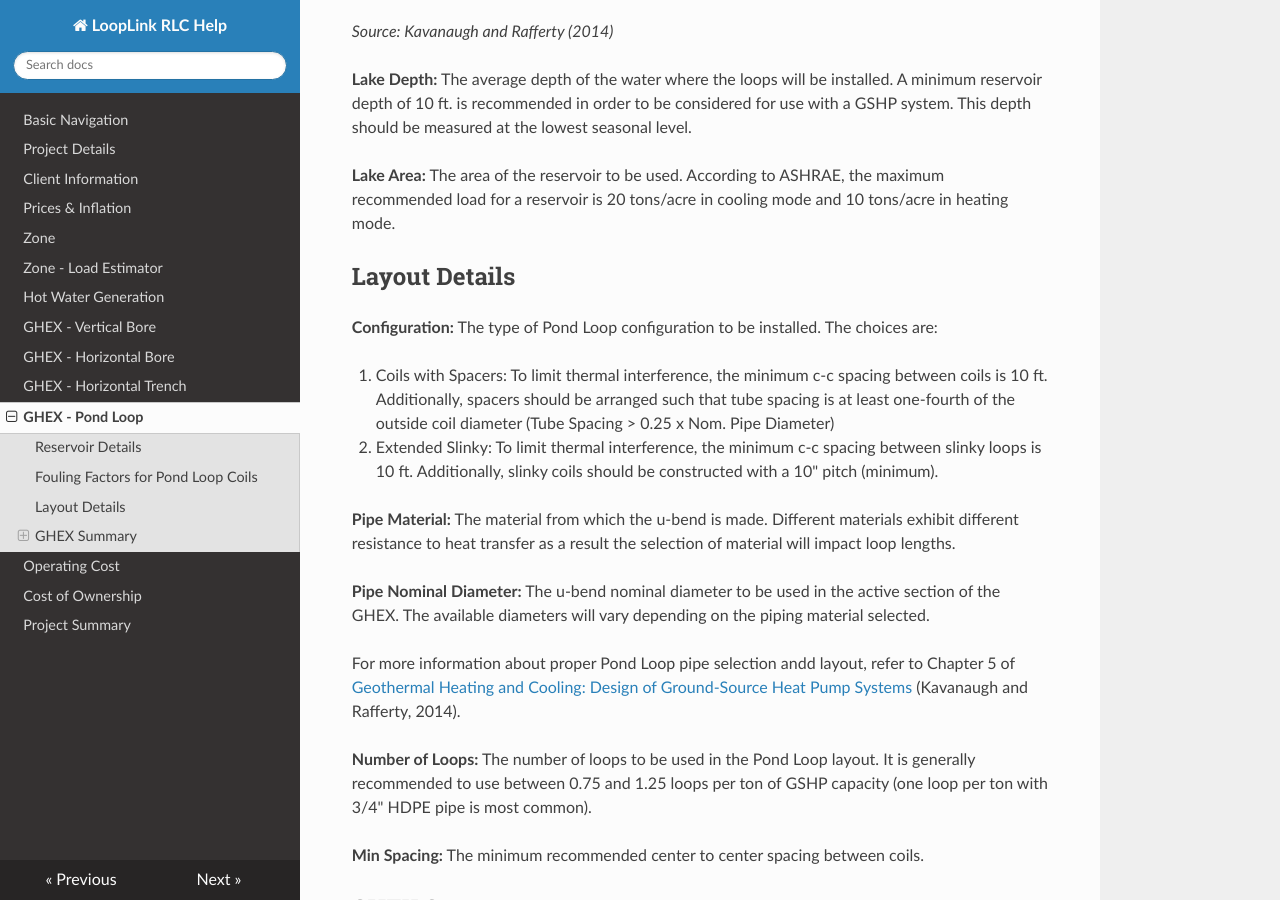
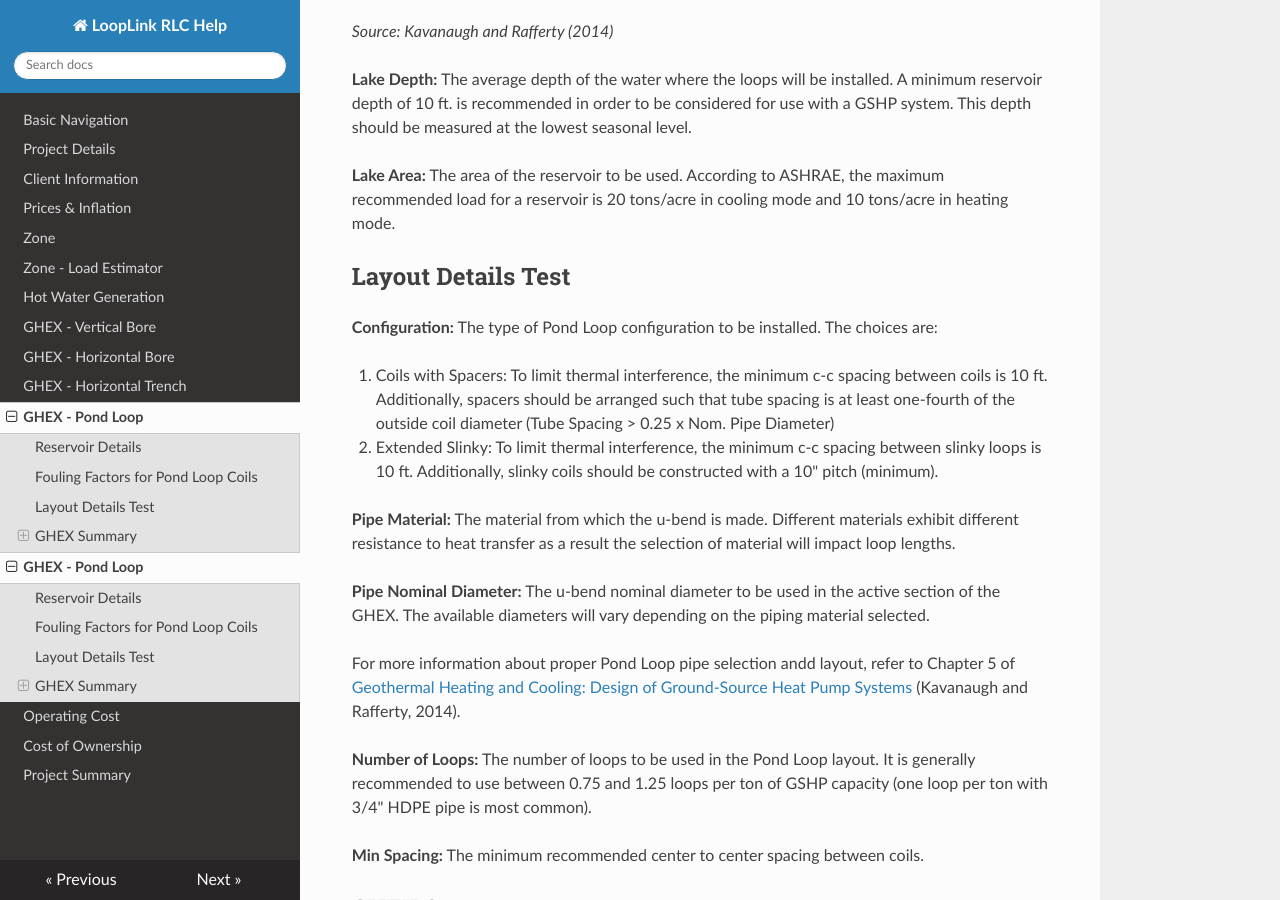
Before and after one commit to geoconnections-rjc/RLC_DOCS, an MkDocs documentation site: the page built from docs/pond_loop.md, in a window 1280 px wide and 900 px high, scrolled down 1613 px. Built offline with MkDocs 1.6.1, drawn with Linux system fonts in a browser that asks for light colours; nearby versions of some CDN libraries; old or Windows-style settings are respelled for this version of MkDocs.

Commit message:
Test Commit

```diff
--- a/docs/operating_cost.md
+++ b/docs/operating_cost.md
@@ -3,7 +3,7 @@
 #Economics - Operating Cost Summary
 **Use the peak heating and cooling loads, utility rates, and weather data (based on location) to calculate the estimated cost of operation for the GSHP system and compare it to other conventional heating and cooling systems.**
 
-##Technologies to Compare
+##Technologies to Compare Test
 Select the conventional heating and cooling system(s) for direct comparison against the operating cost with a new GSHP system.
 
 ##System Efficiencies
--- a/docs/pond_loop.md
+++ b/docs/pond_loop.md
@@ -64,7 +64,7 @@ Refer to [GeoKiss: Surface Water Temperatures](http://www.geokiss.com/surwaterte
 
 **Lake Area:** The area of the reservoir to be used. According to ASHRAE, the maximum recommended load for a reservoir is 20 tons/acre in cooling mode and 10 tons/acre in heating mode.
 
-##Layout Details
+##Layout Details Test
 **Configuration:** The type of Pond Loop configuration to be installed.  The choices are:
 
 1. Coils with Spacers: To limit thermal interference, the minimum c-c spacing between coils is 10 ft. Additionally, spacers should be arranged such that tube spacing is at least one-fourth of the outside coil diameter (Tube Spacing > 0.25 x Nom. Pipe Diameter)
--- a/mkdocs.yml
+++ b/mkdocs.yml
@@ -12,6 +12,7 @@ pages:
 - GHEX - Horizontal Bore : 'horizontal_bore.md'
 - GHEX - Horizontal Trench : 'horizontal_trench.md'
 - GHEX - Pond Loop : 'pond_loop.md'
+- GHEX - Pond Loop : 'pond_loop.md'
 - Operating Cost : 'operating_cost.md'
 - Cost of Ownership : 'cost_of_ownership.md'
 - Project Summary : 'project_summary.md'
```
